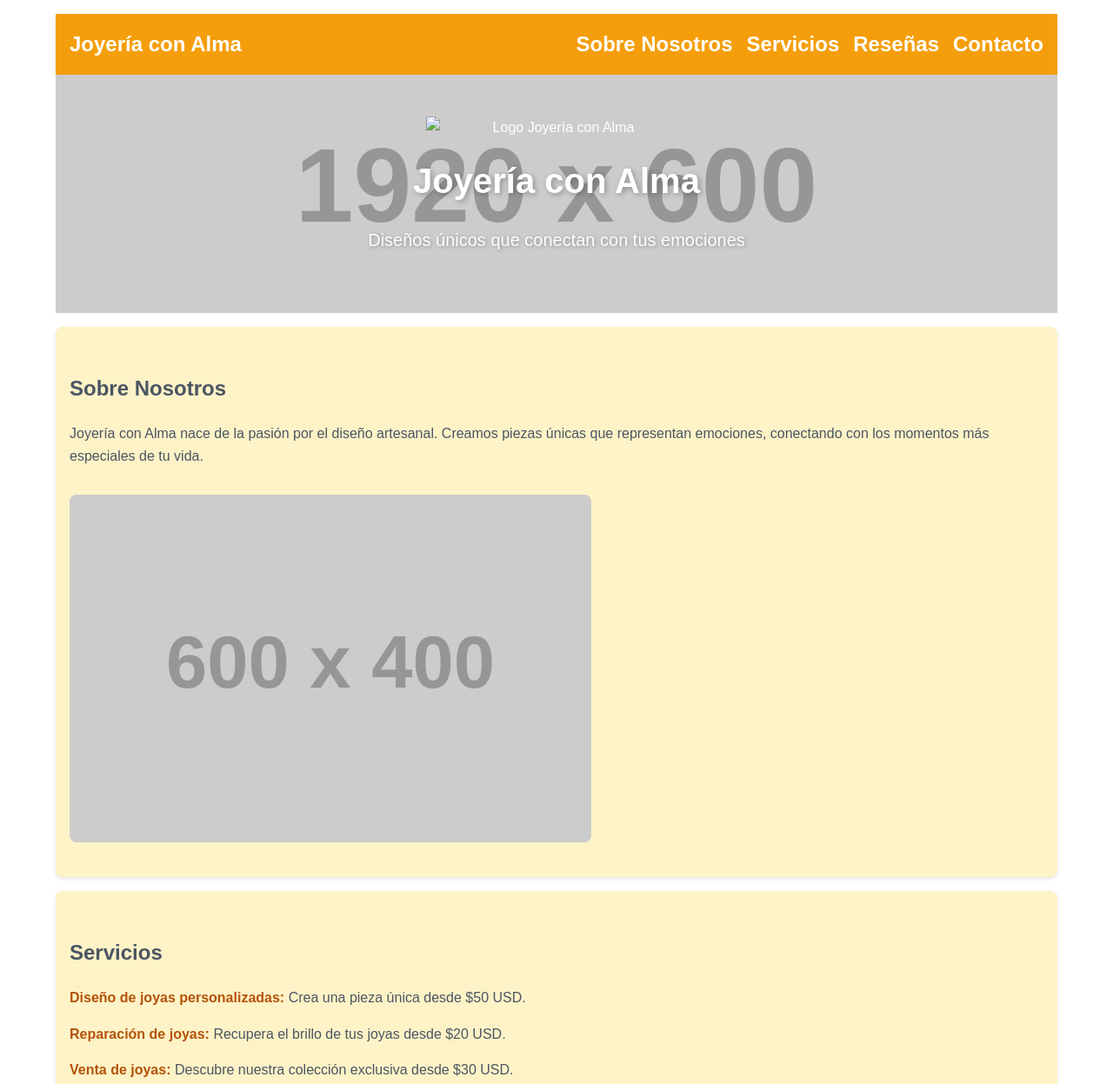
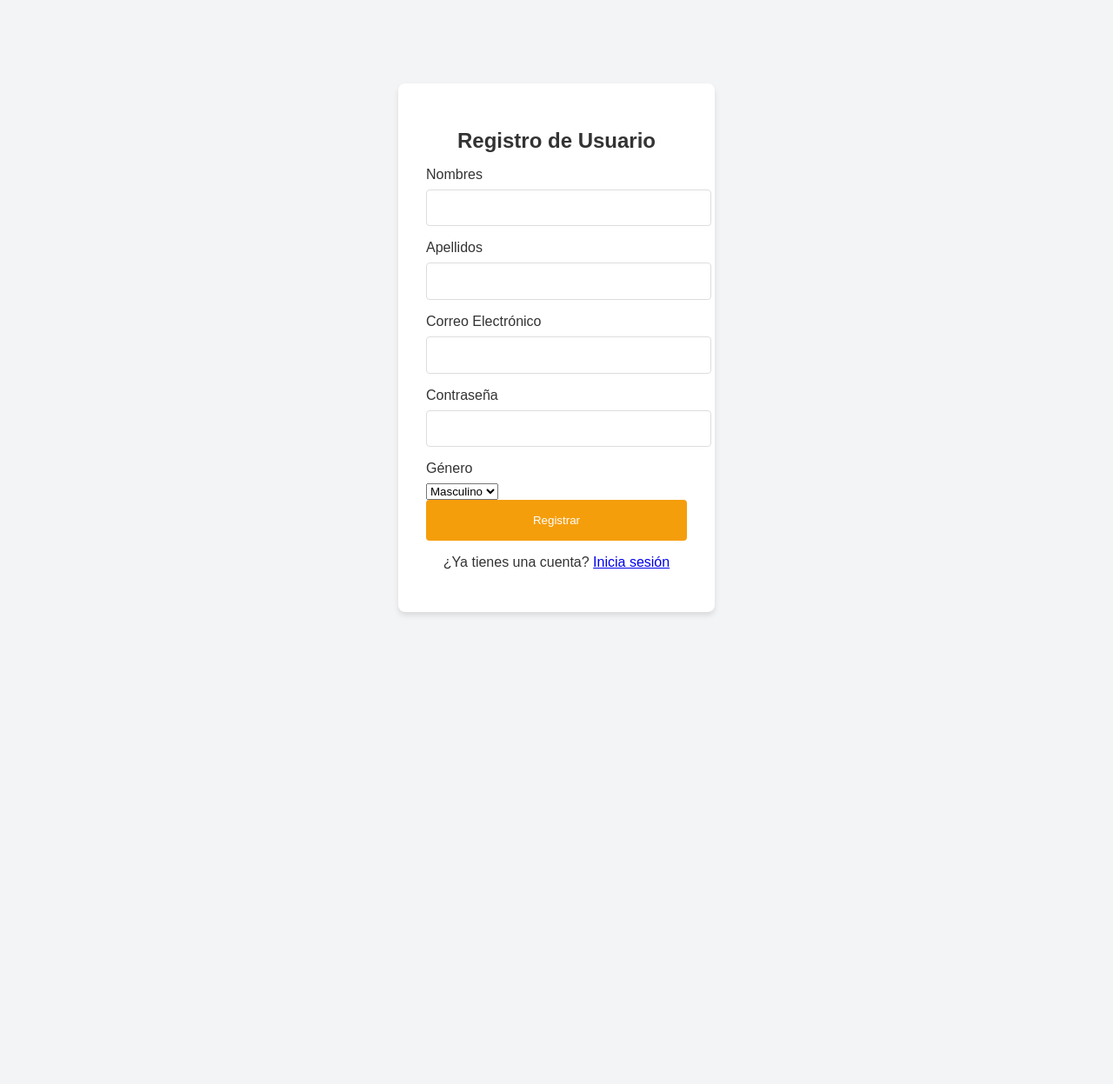
Before and after one commit to Tgomezpenaranda/Joyeria-con-alma, a plain HTML site: page index.html in a window 1280 px wide. Shown: the top 1247 px of the page at 87% size. After the commit the page ends 800 px from the top, so only its background shows below. Drawn offline with Linux system fonts and the light colour scheme; placeholder pictures from the web are drawn by us.

Commit message:
decima modificacion

```diff
--- a/index.html
+++ b/index.html
@@ -3,239 +3,113 @@
 <head>
   <meta charset="UTF-8">
   <meta name="viewport" content="width=device-width, initial-scale=1.0">
-  <title>Joyería con Alma</title>
+  <title>Registro de Usuario</title>
   <style>
-    /* Colores principales */
-    :root {
-      --primary-color: #f59e0b; /* Dorado cálido */
-      --secondary-color: #fef3c7; /* Beige claro */
-      --accent-color: #b45309;   /* Marrón suave */
-      --text-color: #4b5563;     /* Gris oscuro */
-      --background-color: #fff;  /* Blanco */
-    }
-
     body {
-      font-family: 'Arial', sans-serif;
+      font-family: Arial, sans-serif;
+      background-color: #f3f4f6;
+      color: #333;
       margin: 0;
       padding: 0;
-      color: var(--text-color);
-      background-color: var(--background-color);
-      line-height: 1.6;
+      display: flex;
+      justify-content: center;
+      align-items: center;
+      height: 100vh;
     }
-
-    .max-w-7xl {
-      max-width: 90%;
-      margin: 0 auto;
-      padding: 1rem;
+    .container {
+      background-color: white;
+      padding: 2rem;
+      border-radius: 8px;
+      box-shadow: 0 4px 6px rgba(0, 0, 0, 0.1);
+      width: 300px;
     }
-
-    /* Estilos del menú de navegación */
-    nav {
-      background-color: var(--primary-color);
-      color: var(--background-color);
-      padding: 1rem;
-      display: flex;
-      justify-content: space-between;
-      align-items: center;
-      flex-wrap: wrap;
-      box-shadow: 0 4px 6px rgba(0, 0, 0, 0.1);
-    }
-
-    nav a {
-      font-size: 1.5rem;
-      font-weight: bold;
-      text-decoration: none;
-      color: var(--background-color);
-    }
-
-    nav ul {
-      list-style: none;
-      padding: 0;
-      margin: 0;
-      display: flex;
-      gap: 1rem;
-    }
-
-    nav ul li a {
-      text-decoration: none;
-      color: var(--background-color);
-      font-weight: bold;
-    }
-
-    nav ul li a:hover {
-      color: var(--accent-color);
-    }
-
-    /* Banner */
-    .banner {
-      background: url('https://via.placeholder.com/1920x600/fdf2e9/333?text=Joyería+con+Alma') no-repeat center center/cover;
-      color: var(--background-color);
+    h2 {
       text-align: center;
-      padding: 3rem 1rem;
       margin-bottom: 1rem;
     }
-
-    .banner-logo {
+    label {
+      font-size: 1rem;
+      margin-bottom: 0.5rem;
       display: block;
-      max-width: 300px;
-      margin: 0 auto 1rem auto;
     }
-
-    .banner h1 {
-      font-size: 2.5rem;
-      margin: 0;
-      text-shadow: 2px 2px 6px rgba(0, 0, 0, 0.3);
+    input {
+      width: 100%;
+      padding: 0.8rem;
+      margin-bottom: 1rem;
+      border: 1px solid #ddd;
+      border-radius: 4px;
     }
-
-    .banner p {
-      font-size: 1.25rem;
-      text-shadow: 1px 1px 4px rgba(0, 0, 0, 0.3);
+    button {
+      width: 100%;
+      padding: 1rem;
+      background-color: #f59e0b;
+      color: white;
+      border: none;
+      border-radius: 4px;
+      cursor: pointer;
     }
-
-    /* Secciones */
-    .section {
-      padding: 2rem 1rem;
-      margin-bottom: 1rem;
-      background-color: var(--secondary-color);
-      border-radius: 0.5rem;
-      box-shadow: 0 2px 4px rgba(0, 0, 0, 0.1);
+    button:hover {
+      background-color: #b45309;
     }
-
-    .section img {
-      max-width: 100%;
-      height: auto;
-      border-radius: 0.5rem;
-      margin-top: 1rem;
-    }
-
-    .services ul {
-      list-style: none;
-      padding: 0;
-    }
-
-    .services li {
-      margin-bottom: 1rem;
-    }
-
-    .services li span {
-      font-weight: bold;
-      color: var(--accent-color);
-    }
-
-    /* Pie de página */
-    footer {
-      background-color: var(--primary-color);
-      color: var(--background-color);
-      padding: 1.5rem;
+    p {
       text-align: center;
-    }
-
-    footer ul {
-      list-style: none;
-      padding: 0;
-      margin: 0;
-      display: flex;
-      justify-content: center;
-      gap: 1rem;
-    }
-
-    footer ul li a {
-      color: var(--background-color);
-      text-decoration: none;
-    }
-
-    footer ul li a:hover {
-      color: var(--accent-color);
-    }
-
-    /* Responsiveness */
-    @media (max-width: 768px) {
-      nav {
-        flex-direction: column;
-        align-items: flex-start;
-      }
-      nav ul {
-        flex-direction: column;
-        gap: 0.5rem;
-      }
-      .banner h1 {
-        font-size: 2rem;
-      }
-    }
-    @media (max-width: 480px) {
-      .banner h1 {
-        font-size: 1.5rem;
-      }
-      nav ul {
-        flex-direction: column;
-        align-items: flex-start;
-      }
     }
   </style>
 </head>
 <body>
-  <div class="max-w-7xl">
-    <!-- Menú de navegación -->
-    <nav>
-      <a href="#">Joyería con Alma</a>
-      <ul>
-        <li><a href="#about">Sobre Nosotros</a></li>
-        <li><a href="#services">Servicios</a></li>
-        <li><a href="#reviews">Reseñas</a></li>
-        <li><a href="#contact">Contacto</a></li>
-      </ul>
-    </nav>
+  <div class="container">
+    <h2>Registro de Usuario</h2>
+    <form id="registroForm">
+      <label for="nombres">Nombres</label>
+      <input type="text" id="nombres" name="nombres" required>
 
-    <!-- Banner -->
-    <div class="banner">
-      <img class="banner-logo" src="Logo joyeria con alma.jpg" alt="Logo Joyería con Alma" />
-      <h1>Joyería con Alma</h1>
-      <p>Diseños únicos que conectan con tus emociones</p>
-    </div>
+      <label for="apellidos">Apellidos</label>
+      <input type="text" id="apellidos" name="apellidos" required>
 
-    <!-- Sección Sobre la Empresa -->
-    <section id="about" class="section">
-      <h2>Sobre Nosotros</h2>
-      <p>Joyería con Alma nace de la pasión por el diseño artesanal. Creamos piezas únicas que representan emociones, conectando con los momentos más especiales de tu vida.</p>
-      <img src="https://via.placeholder.com/600x400/ffe4c4/333?text=Taller+de+joyería" alt="Taller de Joyería" />
-    </section>
+      <label for="email">Correo Electrónico</label>
+      <input type="email" id="email" name="email" required>
 
-    <!-- Sección de Servicios -->
-    <section id="services" class="section services">
-      <h2>Servicios</h2>
-      <ul>
-        <li>
-          <span>Diseño de joyas personalizadas:</span> Crea una pieza única desde $50 USD.
-        </li>
-        <li>
-          <span>Reparación de joyas:</span> Recupera el brillo de tus joyas desde $20 USD.
-        </li>
-        <li>
-          <span>Venta de joyas:</span> Descubre nuestra colección exclusiva desde $30 USD.
-        </li>
-      </ul>
-    </section>
+      <label for="contraseña">Contraseña</label>
+      <input type="password" id="contraseña" name="contraseña" required>
 
-    <!-- Sección de Reseñas -->
-    <section id="reviews" class="section">
-      <h2>Reseñas de Clientes</h2>
-      <ul>
-        <li>"Excelente servicio y calidad. Mis joyas personalizadas son perfectas."</li>
-        <li>"Rápida reparación y atención profesional. 100% recomendado."</li>
-        <li>"La colección es hermosa. Cada pieza tiene su propia historia."</li>
-      </ul>
-    </section>
+      <label for="genero">Género</label>
+      <select id="genero" name="genero" required>
+        <option value="masculino">Masculino</option>
+        <option value="femenino">Femenino</option>
+        <option value="otro">Otro</option>
+      </select>
 
-    <!-- Pie de Página -->
-    <footer id="contact">
-      <h2>Redes Sociales</h2>
-      <ul>
-        <li><a href="#">Facebook</a></li>
-        <li><a href="#">Instagram</a></li>
-        <li><a href="#">Twitter</a></li>
-      </ul>
-      <p>&copy; 2024 Joyería con Alma. Todos los derechos reservados.</p>
-    </footer>
+      <button type="submit">Registrar</button>
+    </form>
+    <p>¿Ya tienes una cuenta? <a href="login.html">Inicia sesión</a></p>
   </div>
+
+  <script>
+    const form = document.getElementById('registroForm');
+
+    form.addEventListener('submit', function(event) {
+      event.preventDefault();
+
+      const nombres = document.getElementById('nombres').value;
+      const apellidos = document.getElementById('apellidos').value;
+      const email = document.getElementById('email').value;
+      const contraseña = document.getElementById('contraseña').value;
+      const genero = document.getElementById('genero').value;
+
+      const userData = {
+        nombres,
+        apellidos,
+        email,
+        contraseña,
+        genero
+      };
+
+      // Guardar datos en localStorage
+      localStorage.setItem('userData', JSON.stringify(userData));
+
+      // Redirigir a la página de inicio de sesión
+      window.location.href = 'login.html';
+    });
+  </script>
 </body>
 </html>
```
